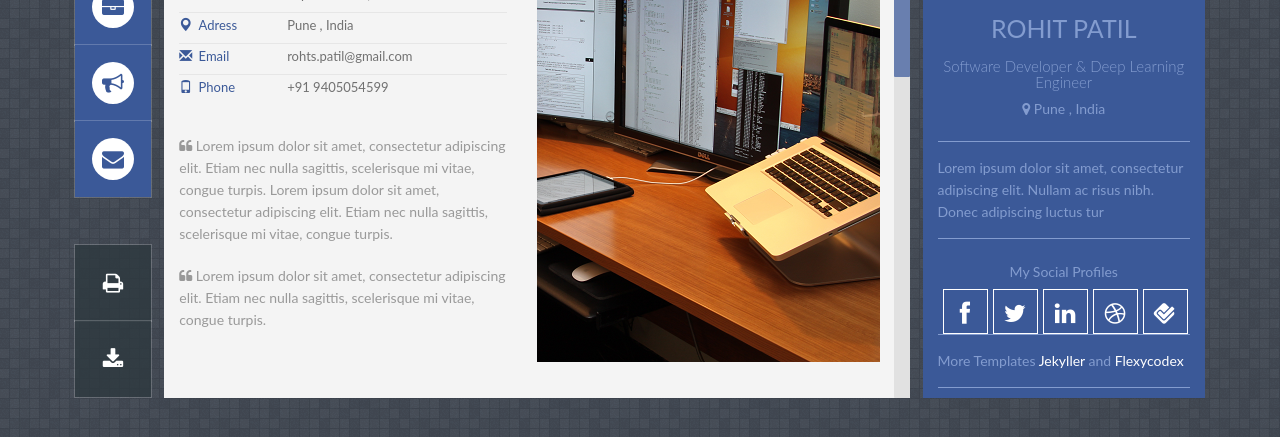
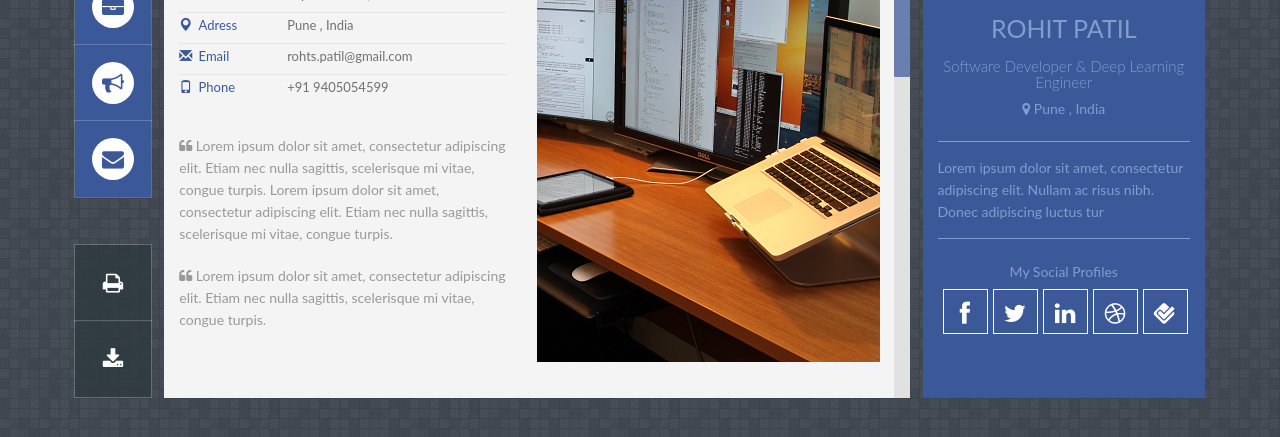
Before and after one commit to manalips30/CV, a Jekyll site: the page built from index.html, in a window 1280 px wide, cut to the strip 342-779 px from the top of the page. Built offline with Jekyll 4.4.1, drawn with Linux system fonts in a browser that asks for light colours; some web fonts are replaced.

Commit message:
Removed theme from main page

```diff
--- a/index.html
+++ b/index.html
@@ -97,14 +97,6 @@ layout: default
             <div class="clear"></div>
         </div>
         <!-- End Name -->
-
-        <div id="profile_desc">
-            <p>
-                More Templates <a href="http://www.cssmoban.com/" target="_blank" title="jekyller" color="#FF0000">Jekyller</a> and  <a href="https://themeforest.net/item/flexyvcard-responsive-vcard-template-/7158750" target="_blank" title="flexycodes">Flexycodex</a>
-            </p>
-
-        </div>
-
     </div>
     <!-- End profile information -->
 
```
